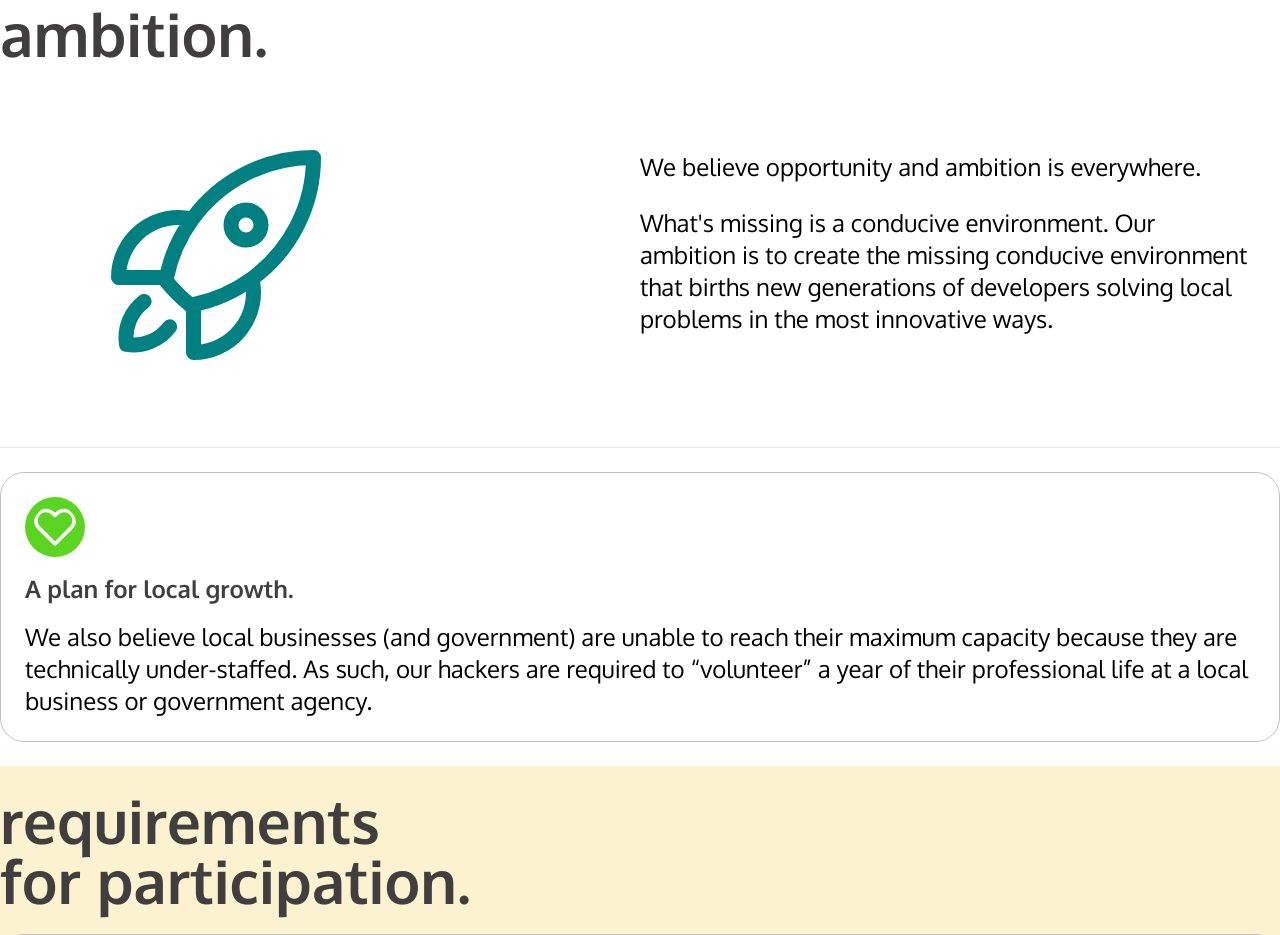
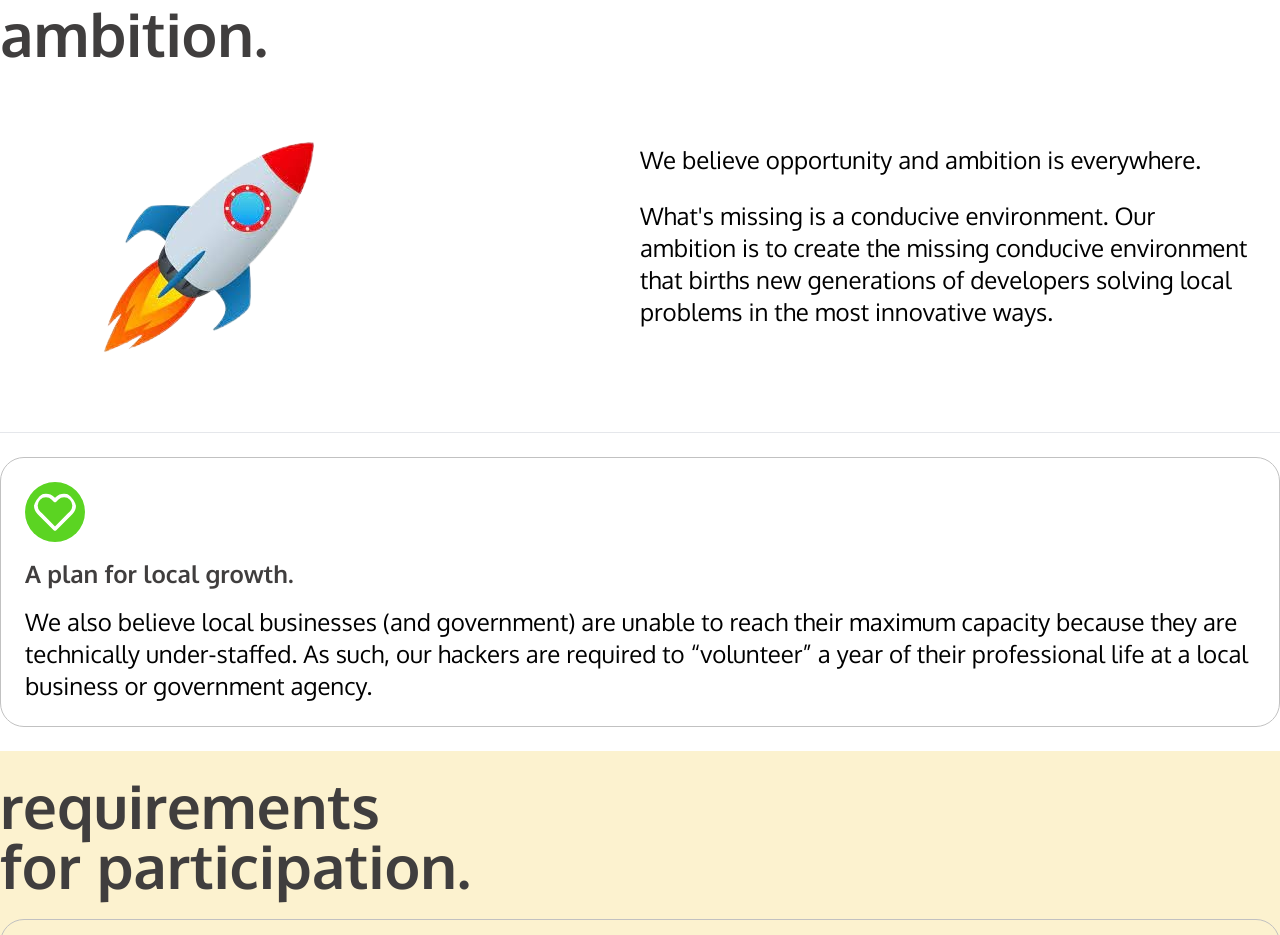
Before and after one commit to devcongress/toprank2.0, a website: page index.html in a window 1280 px wide. Shown: the part 867-1802 px from the top of the page. Drawn offline with Linux system fonts and the light colour scheme.

Commit message:
new rocket

```diff
--- a/index.html
+++ b/index.html
@@ -72,11 +72,7 @@
 
         <div class="md:w-1/2">
             <div class="sm:m-6 sm:p-12 mt-4 p-2">
-                <!-- <img src="assets/img/rocket.jpeg" alt="rocket"> -->
-                <svg xmlns="http://www.w3.org/2000/svg" fill="none" viewBox="0 0 24 24" stroke-width="1.5" stroke="teal" class="w-60 h-60">
-                    <path stroke-linecap="round" stroke-linejoin="round" d="M15.59 14.37a6 6 0 0 1-5.84 7.38v-4.8m5.84-2.58a14.98 14.98 0 0 0 6.16-12.12A14.98 14.98 0 0 0 9.631 8.41m5.96 5.96a14.926 14.926 0 0 1-5.841 2.58m-.119-8.54a6 6 0 0 0-7.381 5.84h4.8m2.581-5.84a14.927 14.927 0 0 0-2.58 5.84m2.699 2.7c-.103.021-.207.041-.311.06a15.09 15.09 0 0 1-2.448-2.448 14.9 14.9 0 0 1 .06-.312m-2.24 2.39a4.493 4.493 0 0 0-1.757 4.306 4.493 4.493 0 0 0 4.306-1.758M16.5 9a1.5 1.5 0 1 1-3 0 1.5 1.5 0 0 1 3 0Z" />
-                  </svg>
-
+                <img src="assets/img/rocket.png" alt="rocket">
             </div>
         </div>
 
```
Also changed, not shown: assets/img/rocket.jpeg (deleted), assets/img/rocket.png (added), 3 other files.
